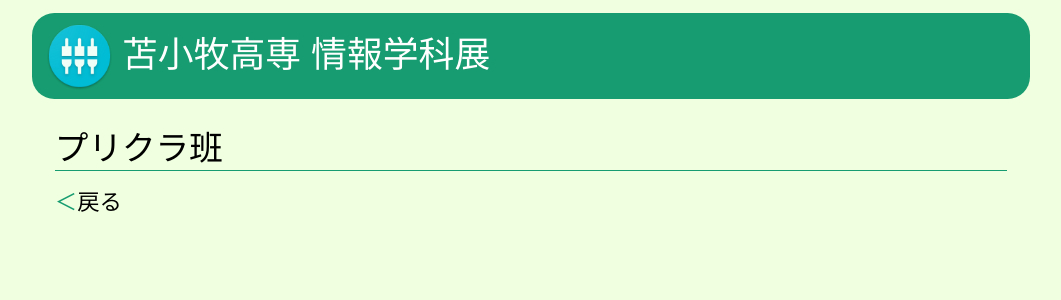
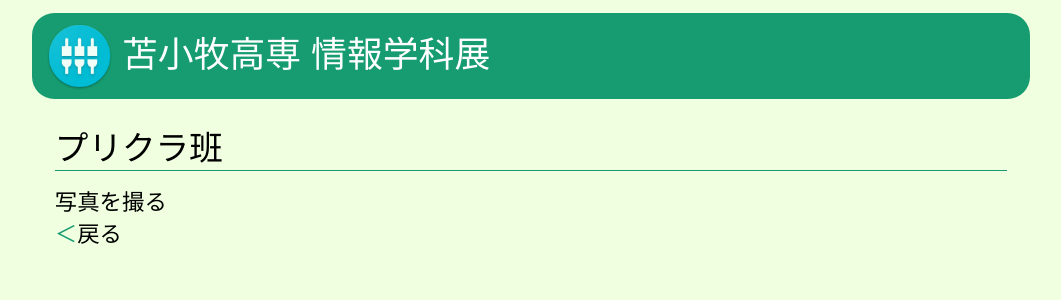
Before and after one commit to tomakosen-gakkaten/website, a React (Create React App) app: page /website/puri in a window 1280 px wide. Shown: the top 300 px of the page, without its empty margins (109-1170 px from the left). Built offline with nearby package versions, Linux system fonts and the light colour scheme; a web font is replaced by a local one.

Commit message:
first commit

```diff
--- a/src/pages/group/Puri.tsx
+++ b/src/pages/group/Puri.tsx
@@ -4,6 +4,9 @@ export const Puri = () => {
   return (
     <div id="puri" className="group">
       <h2>プリクラ班</h2>
+      <p>
+        写真を撮る
+      </p>
       <BackToTop />
     </div>
   );
```
